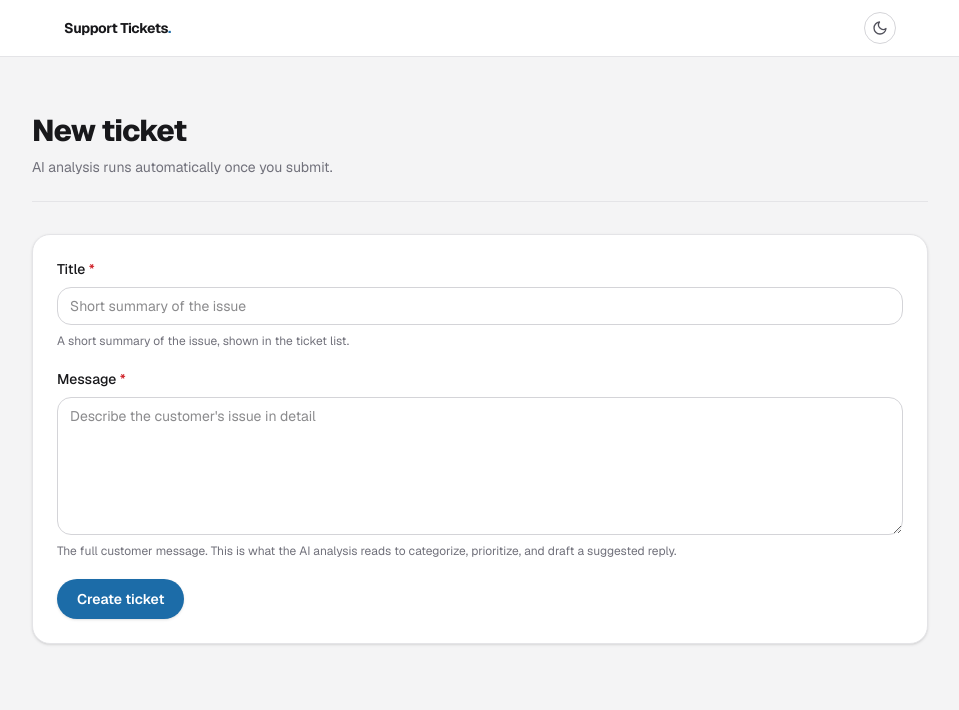
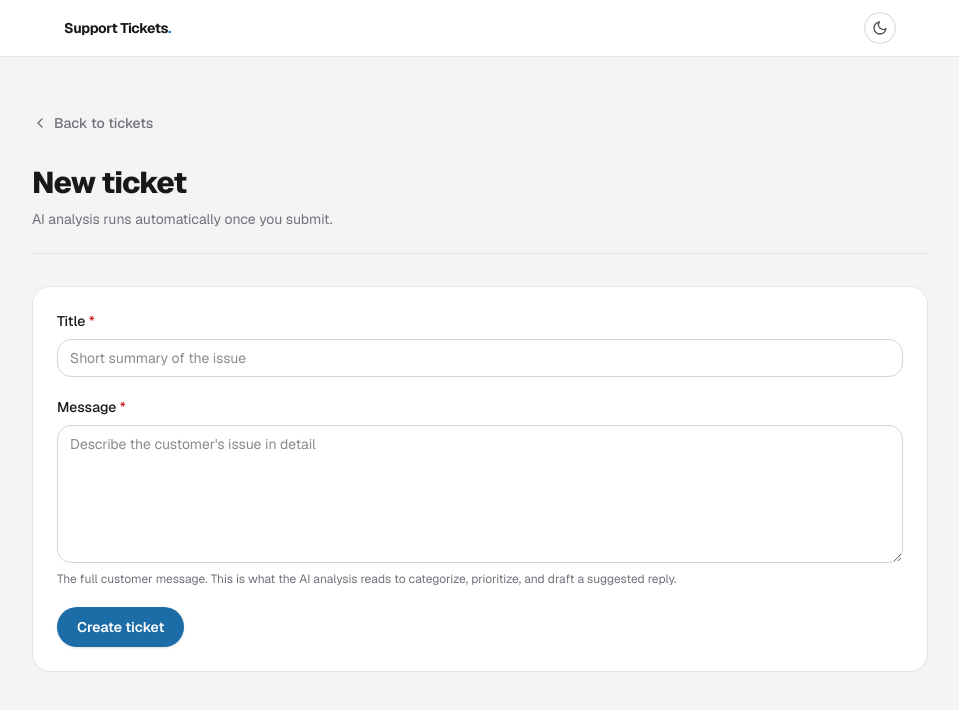
Before and after one commit to husseinrashiid/ai-support-tickets, a Next.js app: page /tickets/new in a window 1280 px wide. Shown: the top 710 px of the page, without its empty margins (160-1119 px from the left). Built offline with nearby package versions, Linux system fonts and the light colour scheme.

Commit message:
Add back link and trim redundant helper text on new ticket form
The new ticket page now links back to the ticket list, and the title field no longer repeats the same description already conveyed by its placeholder.

```diff
--- a/app/tickets/new/page.tsx
+++ b/app/tickets/new/page.tsx
@@ -1,9 +1,28 @@
+import Link from "next/link";
 import { TicketForm } from "@/components/TicketForm";
 
 export default function NewTicketPage() {
   return (
     <div className="min-h-full flex-1 bg-zinc-100 px-4 py-10 dark:bg-black sm:px-8 sm:py-14">
       <div className="mx-auto flex max-w-4xl flex-col gap-8">
+        <Link
+          href="/"
+          className="flex items-center gap-1.5 text-sm font-medium text-zinc-500 transition-colors hover:text-zinc-900 dark:text-zinc-400 dark:hover:text-zinc-50"
+        >
+          <svg
+            viewBox="0 0 24 24"
+            fill="none"
+            stroke="currentColor"
+            strokeWidth="2"
+            strokeLinecap="round"
+            strokeLinejoin="round"
+            className="h-4 w-4"
+          >
+            <path d="M15 18l-6-6 6-6" />
+          </svg>
+          Back to tickets
+        </Link>
+
         <header className="border-b border-zinc-200 pb-6 dark:border-zinc-800">
           <h1 className="text-3xl font-extrabold tracking-tight text-zinc-900 dark:text-zinc-50">
             New ticket
--- a/components/TicketForm.tsx
+++ b/components/TicketForm.tsx
@@ -51,7 +51,7 @@ export function TicketForm() {
   return (
     <form
       onSubmit={handleSubmit}
-      className="flex flex-col gap-5 rounded-2xl border border-zinc-200 bg-white p-6 shadow-sm dark:border-zinc-800 dark:bg-zinc-900 dark:shadow-black/30"
+      className="flex flex-col gap-5 rounded-2xl border border-zinc-200 bg-white p-6 dark:border-zinc-800 dark:bg-zinc-900"
     >
       <div className="flex flex-col gap-2">
         <label
@@ -69,11 +69,8 @@ export function TicketForm() {
           onChange={(event) => setTitle(event.target.value)}
           disabled={submitting}
           placeholder="Short summary of the issue"
-          className="rounded-xl border border-zinc-300 bg-white px-3 py-2 text-sm text-zinc-900 outline-none focus:border-brand-blue focus:ring-2 focus:ring-brand-blue/30 disabled:opacity-60 dark:border-zinc-700 dark:bg-zinc-950 dark:text-zinc-50"
+          className="rounded-xl border border-zinc-300 bg-white px-3 py-2 text-sm text-zinc-900 outline-none transition-colors focus:border-brand-blue focus:ring-2 focus:ring-brand-blue/30 disabled:opacity-60 dark:border-zinc-700 dark:bg-zinc-950 dark:text-zinc-50"
         />
-        <p className="text-xs text-zinc-500 dark:text-zinc-400">
-          A short summary of the issue, shown in the ticket list.
-        </p>
       </div>
 
       <div className="flex flex-col gap-2">
@@ -92,7 +89,7 @@ export function TicketForm() {
           onChange={(event) => setMessage(event.target.value)}
           disabled={submitting}
           placeholder="Describe the customer's issue in detail"
-          className="resize-y rounded-xl border border-zinc-300 bg-white px-3 py-2 text-sm text-zinc-900 outline-none focus:border-brand-blue focus:ring-2 focus:ring-brand-blue/30 disabled:opacity-60 dark:border-zinc-700 dark:bg-zinc-950 dark:text-zinc-50"
+          className="resize-y rounded-xl border border-zinc-300 bg-white px-3 py-2 text-sm text-zinc-900 outline-none transition-colors focus:border-brand-blue focus:ring-2 focus:ring-brand-blue/30 disabled:opacity-60 dark:border-zinc-700 dark:bg-zinc-950 dark:text-zinc-50"
         />
         <p className="text-xs text-zinc-500 dark:text-zinc-400">
           The full customer message. This is what the AI analysis reads to
```
